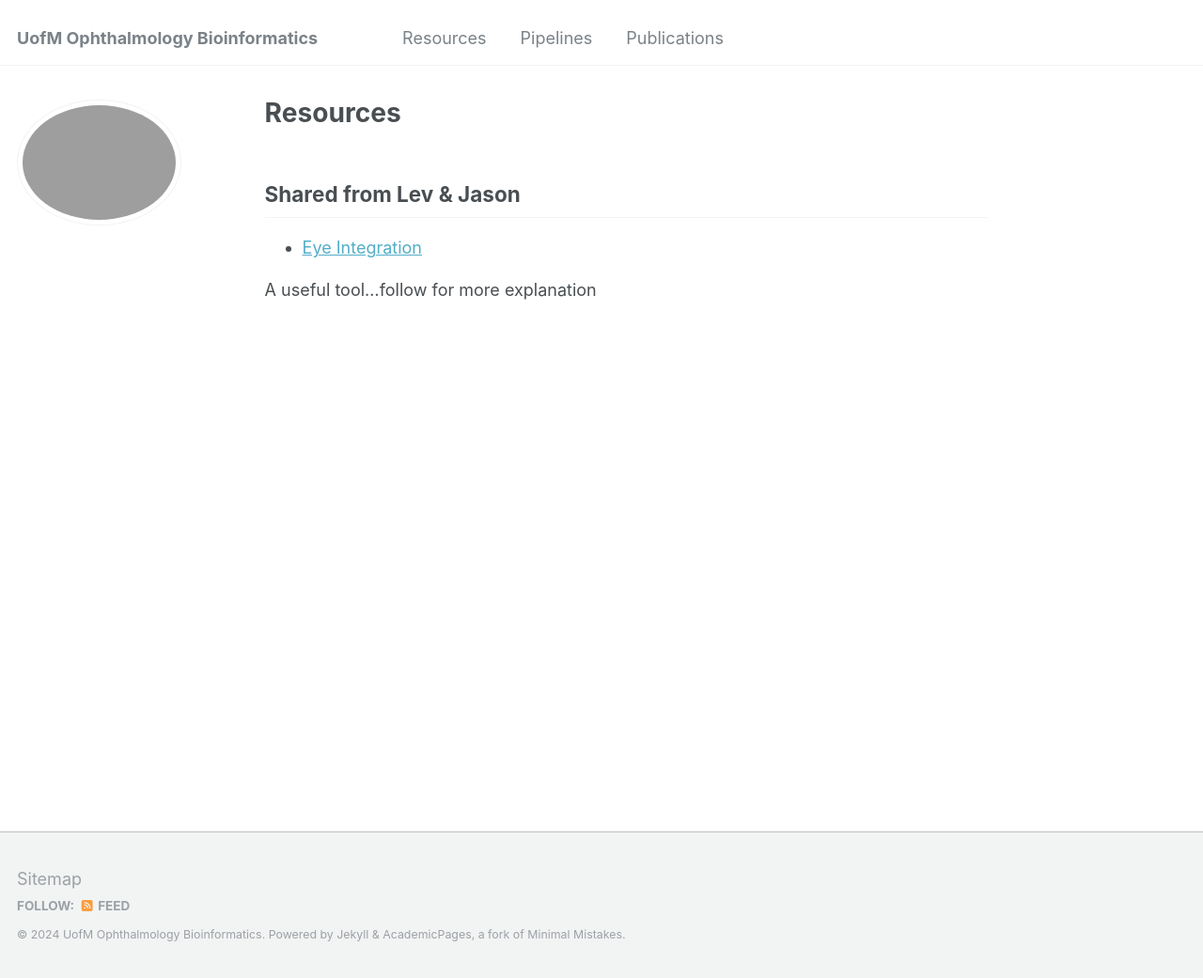
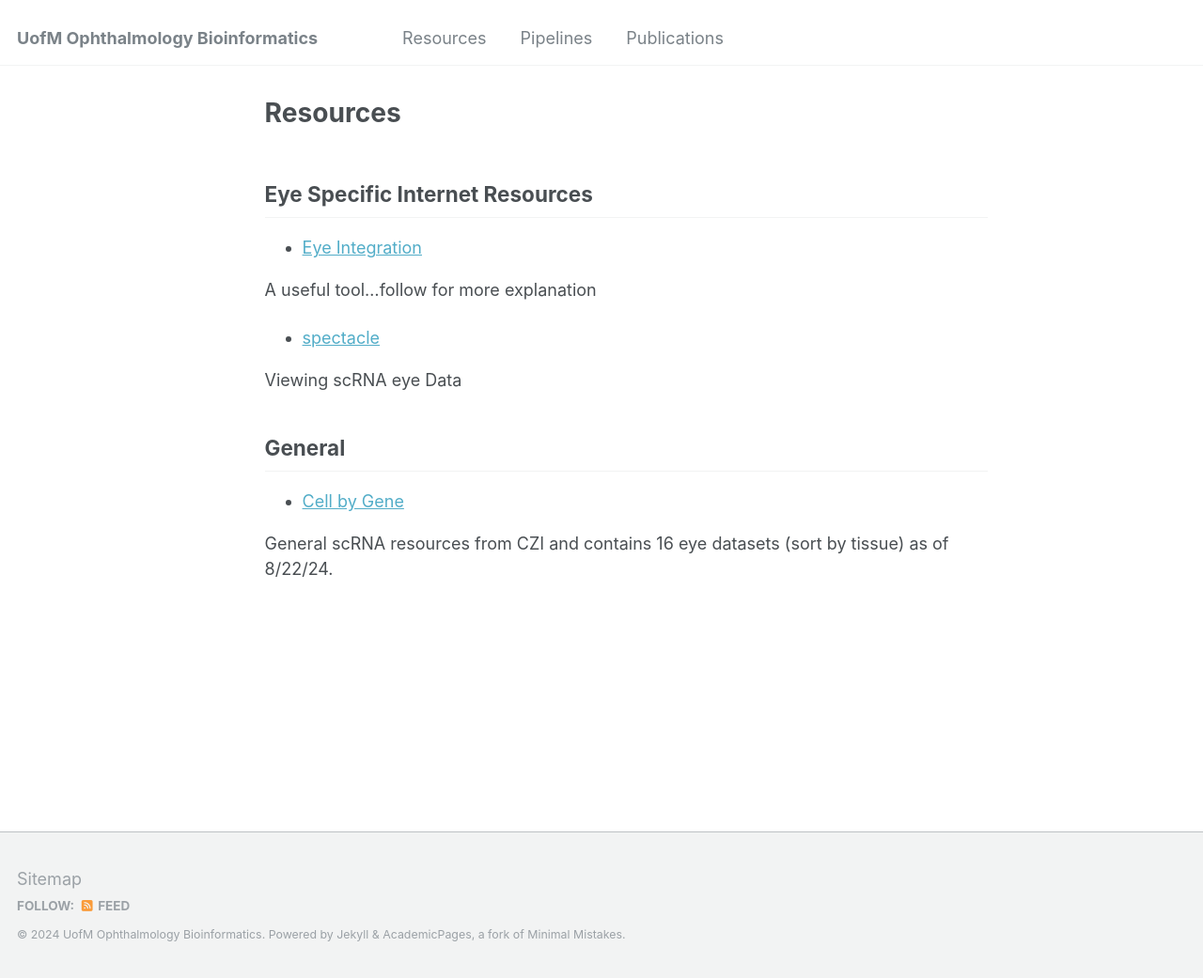
Before and after one commit to UofM-Ophthalmology/UofM-Ophthalmology.github.io, a Jekyll site: the page built from _pages/resources.md, in a window 1280 px wide and 1041 px high. Shown: the whole window at 94% size. Built offline with Jekyll 4.4.1, drawn with Linux system fonts in a browser that asks for light colours.

Commit message:
updated resources

```diff
--- a/_pages/resources.md
+++ b/_pages/resources.md
@@ -9,8 +9,19 @@
 
 <!-- # Resources Pages -->
 
-## Shared from Lev & Jason
+## Eye Specific Internet Resources
 
 * [Eye Integration](https://eyeintegration.nei.nih.gov)
 
 A useful tool...follow for more explanation
+
+* [spectacle](https://singlecell-eye.org/app/spectacle/)
+
+Viewing scRNA eye Data
+
+
+## General
+
+* [Cell by Gene](https://cellxgene.staging.single-cell.czi.technology/collections)
+
+General scRNA resources from CZI and contains 16 eye datasets (sort by tissue) as of 8/22/24.
```
Also changed, not shown: other parts of _pages/resources.md (+1 -1 lines).
